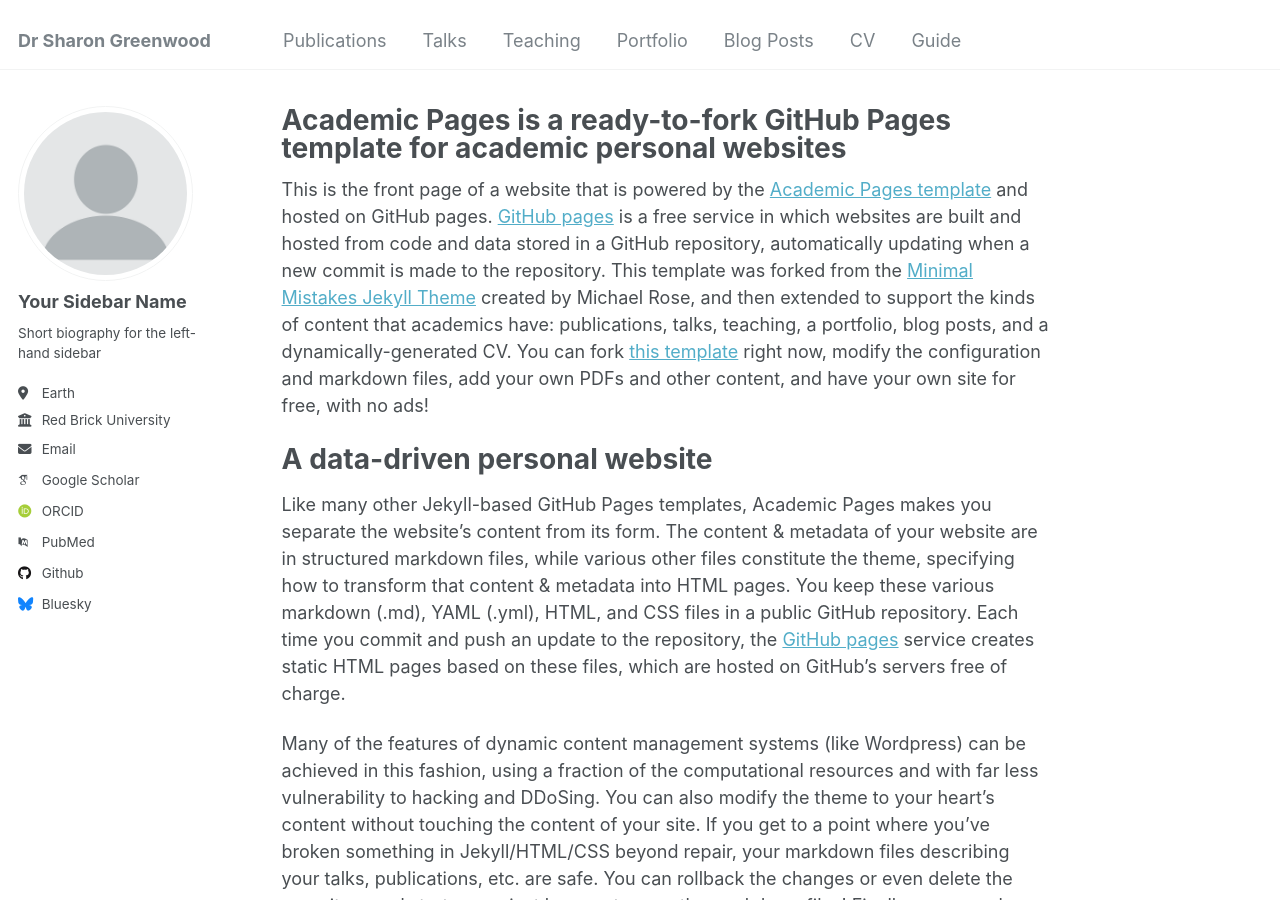
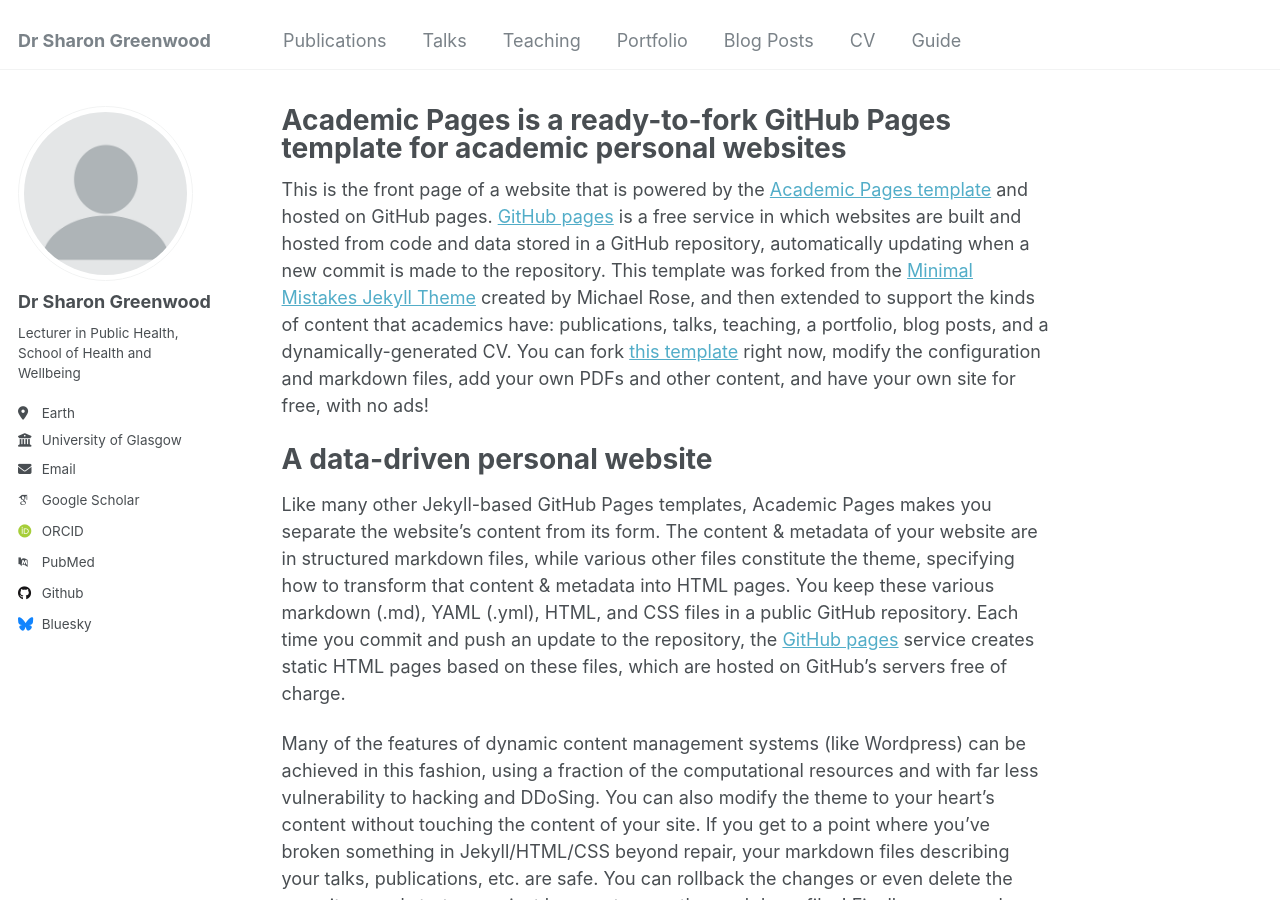
Before and after one commit to sharongreenwood/about, a Jekyll site: the page built from _pages/about.md, in a window 1280 px wide and 900 px high. Built offline with Jekyll 4.4.1, drawn with Linux system fonts in a browser that asks for light colours; some web fonts are replaced.

Commit message:
Update _config.yml

```diff
--- a/_config.yml
+++ b/_config.yml
@@ -14,7 +14,7 @@ name                     : &name "Dr Sharon Greenwood"
 description              : &description "Lecturer in Public Health, School of Health and Wellbeing, University of Glasgow"
 url                      : https://academicpages.github.io # the base hostname & protocol for your site e.g. "https://sharongreenwood.github.io"
 baseurl                  : "" # the subpath of your site, e.g. "/blog"
-repository               : "academicpages/academicpages.github.io"
+repository               : "sharongreenwood.github.io"
 
 # Site Author - The following control what appear as part of the author content on the side bar.
 #               If a field is blank the icon and link will not appear, otherwise it will be shown.
@@ -22,13 +22,13 @@ repository               : "academicpages/academicpages.github.io"
 author:
   # Biographic information
   avatar           : "profile.png"
-  name             : "Your Sidebar Name"
+  name             : "Dr Sharon Greenwood"
   pronouns         : # example: "she/her"
-  bio              : "Short biography for the left-hand sidebar"
+  bio              : "Lecturer in Public Health, School of Health and Wellbeing"
   location         : "Earth"
-  employer         : "Red Brick University"
+  employer         : "University of Glasgow"
   uri              : # URL
-  email            : "none@example.org"
+  email            : "sharon.greenwood@glasgow.ac.uk"
 
   # Academic websites
   arxiv            : # URL - Update with the correct link to your profile
```
